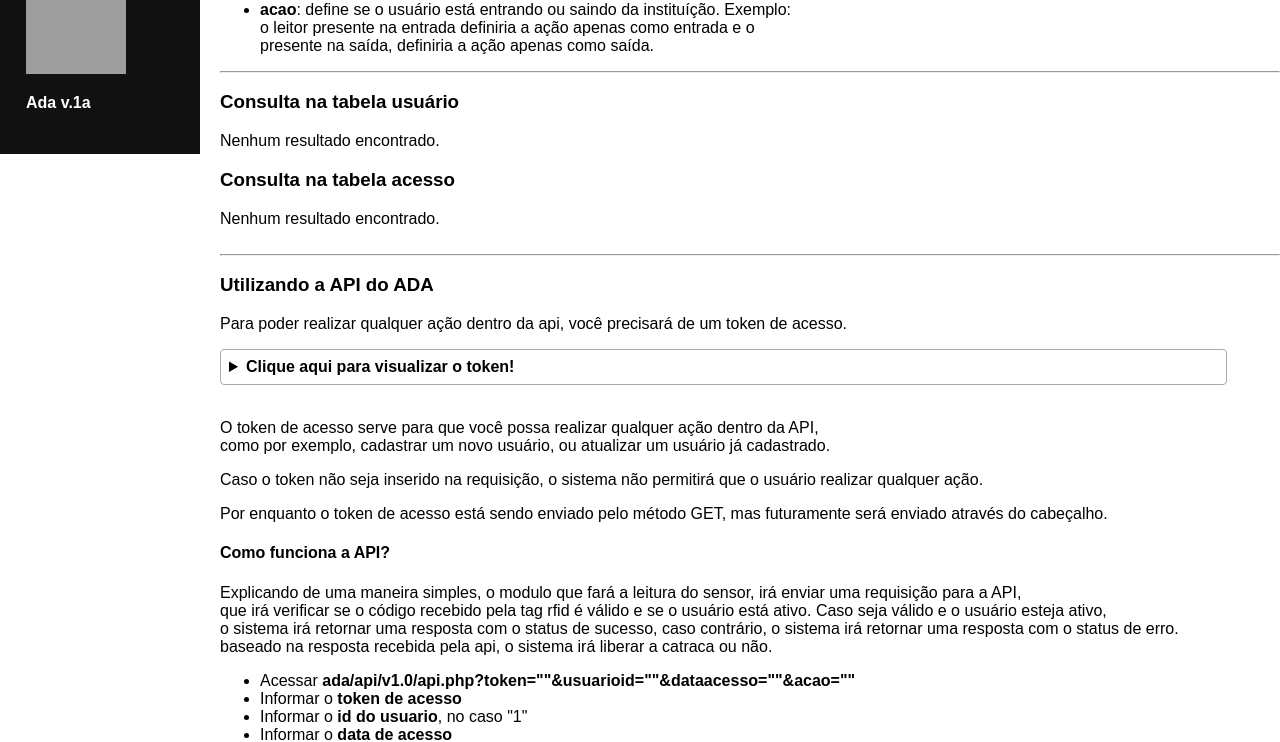
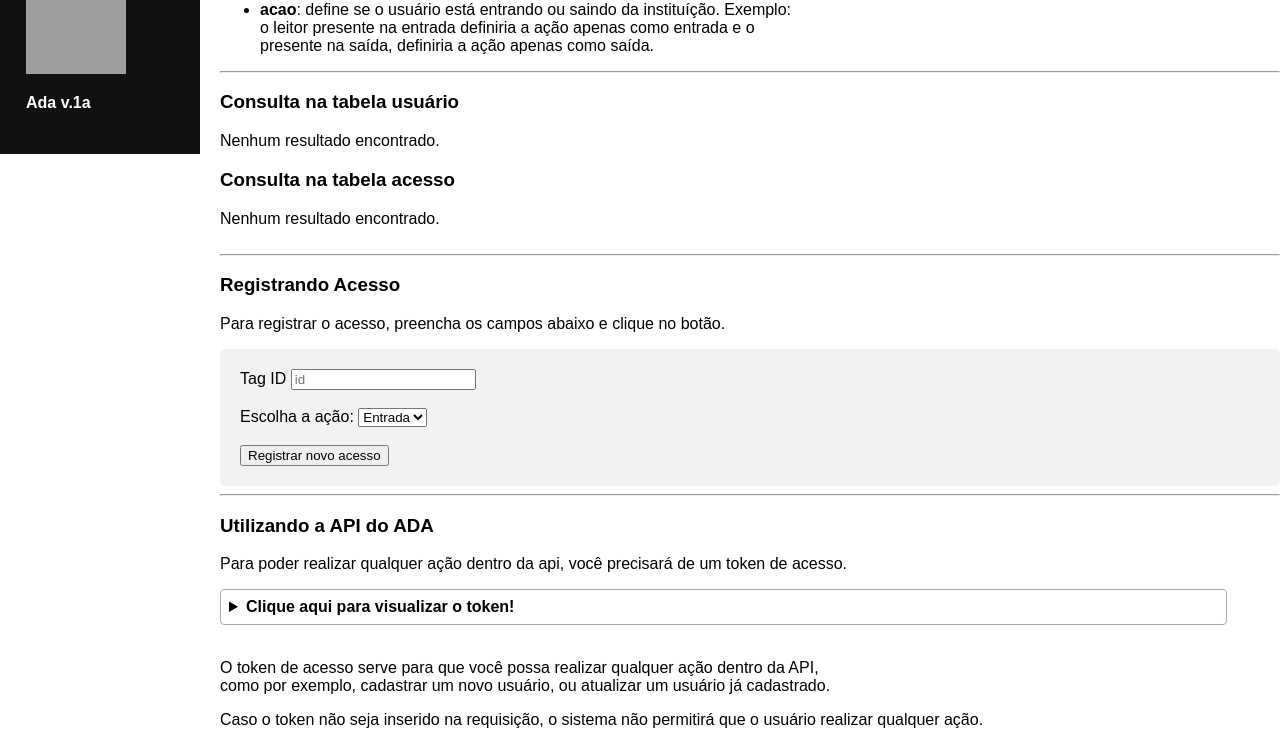
Before and after one commit to gushpat/controle-de-acesso-modulo-ada, a PHP site: page / in a window 1280 px wide. Shown: the part 646-1388 px from the top of the page. Run offline with PHP 8.4, Linux system fonts and the light colour scheme; data that the repository does not hold is empty; grey boxes are pictures that could not be loaded.

Commit message:
Update index.php

```diff
--- a/index.php
+++ b/index.php
@@ -7,6 +7,7 @@
 
 <?php
 //includes do projeto
+
 //importação do arquivo sidenav.php onde está o código html do menu lateral
 include './src/sidenav.php';
 
@@ -106,7 +107,7 @@ if ($consulta == null)
 else {
 
 
-echo   '<p>Para poder realizar qualquer ação dentro da api, você precisará de um token de acesso.</p>';
+
 echo '<details>';
   echo  '<summary>Clique aqui para visualizar a tabela usuário!</summary>';
 
@@ -119,6 +120,7 @@ echo '<details>';
     <th>Placa do Veículo</th>
     <th>Descrição</th>
     <th>Curso</th>
+    <th>Tag ID</th>
     <th>Ativo</th>
   </tr>';
 
@@ -134,6 +136,7 @@ echo '<details>';
       echo '<td>'.$projeto['placaVeiculo'].'</td>';
       echo '<td>'.$projeto['descricaoVeiculo'].'</td>';
       echo '<td>'.$projeto['curso'].'</td>';
+      echo '<td>'.$projeto['tagID'].'</td>';
       echo '<td>'.$utils->ativoStatus($projeto['ativo']).'</td>';  //chama a função ativoStatus da classe utils, retornando uma string ao invés de um bool
       echo '</tr>';
 
@@ -170,7 +173,7 @@ if ($consulta == null)
 
 else {
 
-  echo   '<p>Para poder realizar qualquer ação dentro da api, você precisará de um token de acesso.</p>';
+
 echo '<details>';
   echo  '<summary>Clique aqui para visualizar a tabela acesso!</summary>';
 
@@ -208,6 +211,31 @@ echo '</details>';
 
 
 <br>
+<hr>
+
+<h3>Registrando Acesso</h3>
+<p>Para registrar o acesso, preencha os campos abaixo e clique no botão.</p>
+
+<div class="container">
+  <form action="./src/validate/validateacess.php" method="POST">
+    <label for="fid">Tag ID</label>
+    <input type="text" id="tagID" name="tagID" placeholder="id">
+    <br>
+    <br>
+    <label for="acao">Escolha a ação:</label>
+
+<select id="acao">
+    <option value='1'>Entrada</option>
+    <option value='0'>Saida</option>
+</select>
+    <br>
+    <br>
+    <input type="submit" value="Registrar novo acesso">
+  </form>
+</div>
+
+
+
 <hr>
 
 <h3>Utilizando a API do ADA</h3>
```
